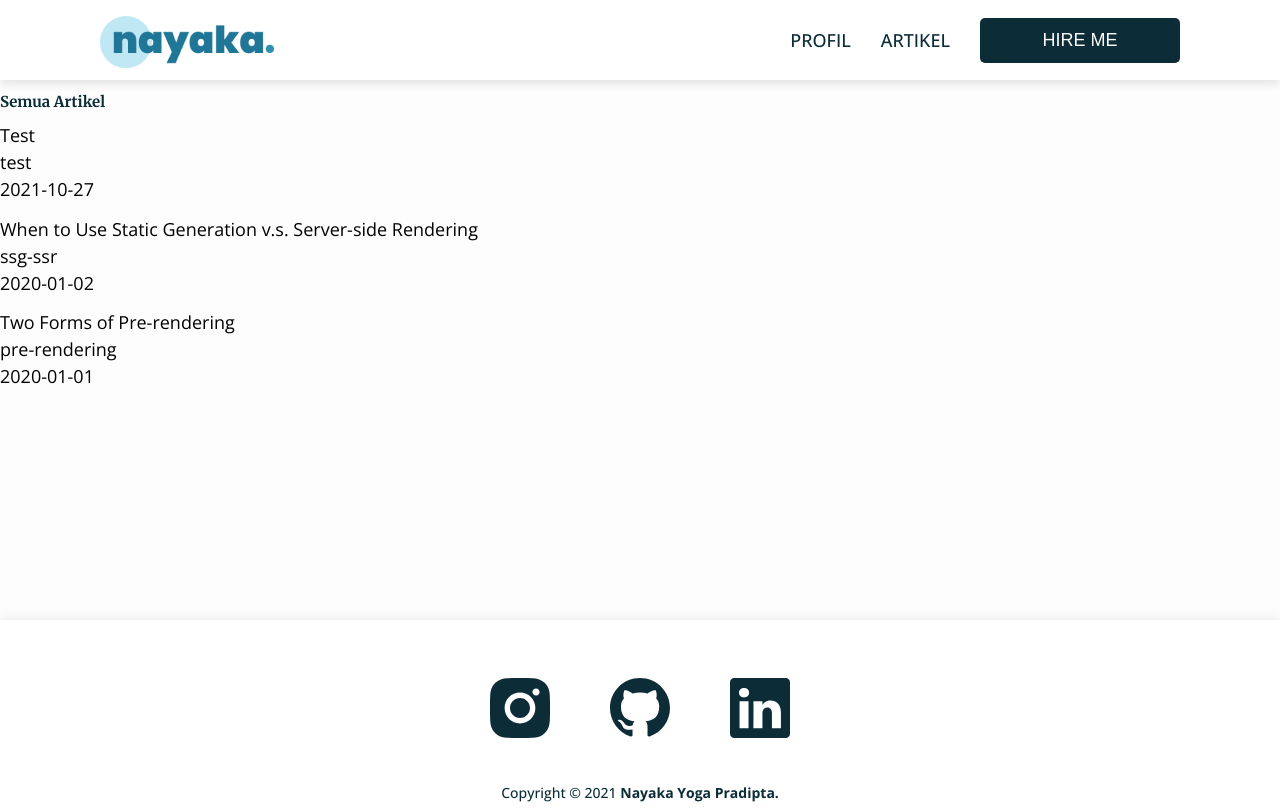
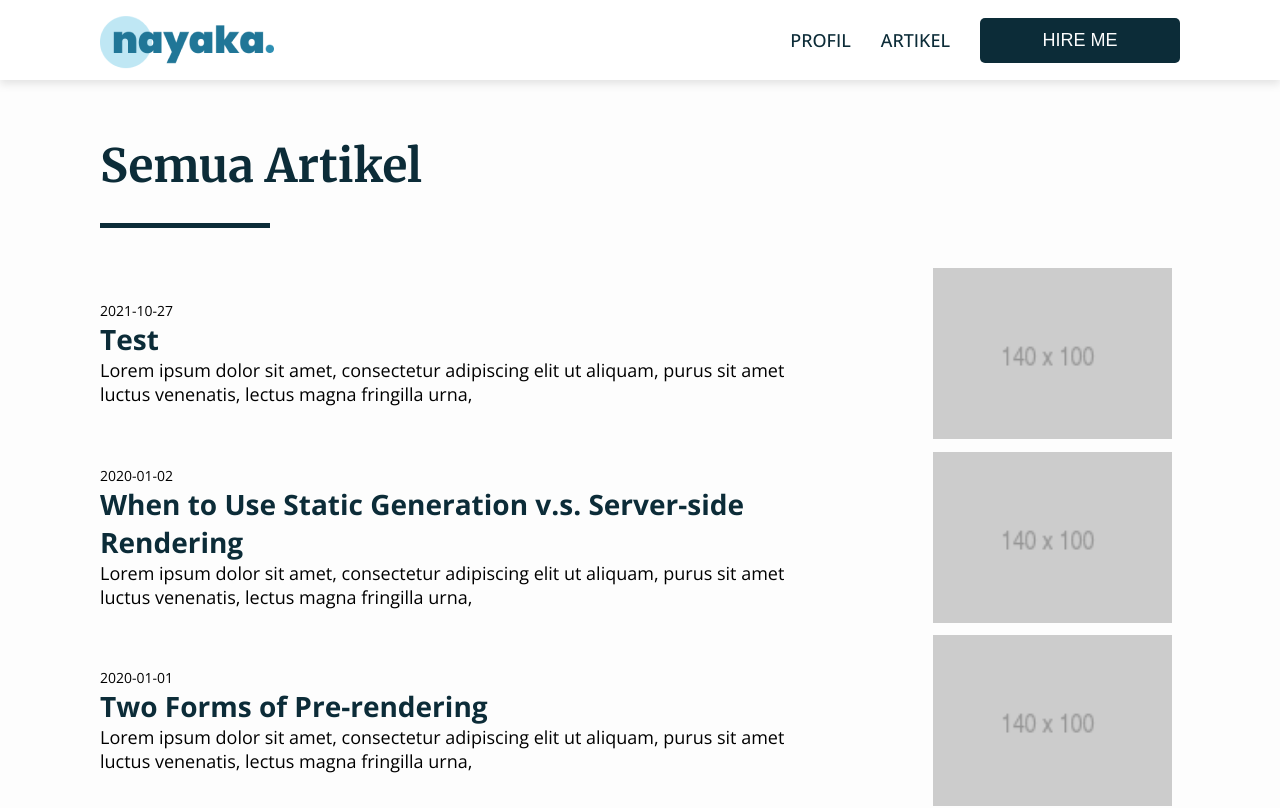
Before and after one commit to nayakayp/nayakayp.com, a Next.js app: page /artikel in a window 1280 px wide. Shown: the top 808 px of the page. Built offline with nearby package versions, Linux system fonts and the light colour scheme.

Commit message:
ui artikel desktop view finished

```diff
--- a/pages/artikel/index.js
+++ b/pages/artikel/index.js
@@ -1,6 +1,7 @@
 import Head from "next/head";
 import utilStyles from "../../styles/utils.module.css";
 import Layout, { siteTitle } from "../../components/layout";
+import ListArtikel from "../../components/ui/component-list-artikel";
 import { getSortedArtikelData } from "../../lib/artikel";
 
 export async function getStaticProps() {
@@ -19,16 +20,29 @@ export default function Artikel({ allArtikelData }) {
         <title>Artikel - {siteTitle}</title>
       </Head>
 
-      <section className={`${utilStyles.headingMd} ${utilStyles.padding1px}`}>
-        <h2 className={utilStyles.headingLg}>Semua Artikel</h2>
+      <style jsx>{`
+        .root {
+          padding: 6rem 0;
+        }
+        h1 {
+          margin-bottom: 3rem;
+        }
+      `}</style>
+      <section className={`root ${utilStyles.desktopSize}`}>
+        <div className="header">
+          <h1>Semua Artikel</h1>
+          <div className={utilStyles.sectionDivider}></div>
+        </div>
         <ul className={utilStyles.list}>
           {allArtikelData.map(({ id, date, title }) => (
             <li className={utilStyles.listItem} key={id}>
-              {title}
-              <br />
-              {id}
-              <br />
-              {date}
+              <ListArtikel
+                id={id}
+                date={date}
+                title={title}
+                excerpt="Lorem ipsum dolor sit amet, consectetur adipiscing elit ut aliquam,
+            purus sit amet luctus venenatis, lectus magna fringilla urna,"
+              />
             </li>
           ))}
         </ul>
--- a/pages/profil.js
+++ b/pages/profil.js
@@ -1,9 +1,13 @@
-import Layout from "../components/layout";
+import Head from "next/head";
+import Layout, { siteTitle } from "../components/layout";
 import utilStyles from "../styles/utils.module.css";
 
 export default function Profil() {
   return (
     <Layout>
+      <Head>
+        <title>Artikel - {siteTitle}</title>
+      </Head>
       <style jsx>{`
         .root {
           padding: 6rem 0;
```
Also changed, not shown: pages/artikel/[id].js (+20 -3 lines).
